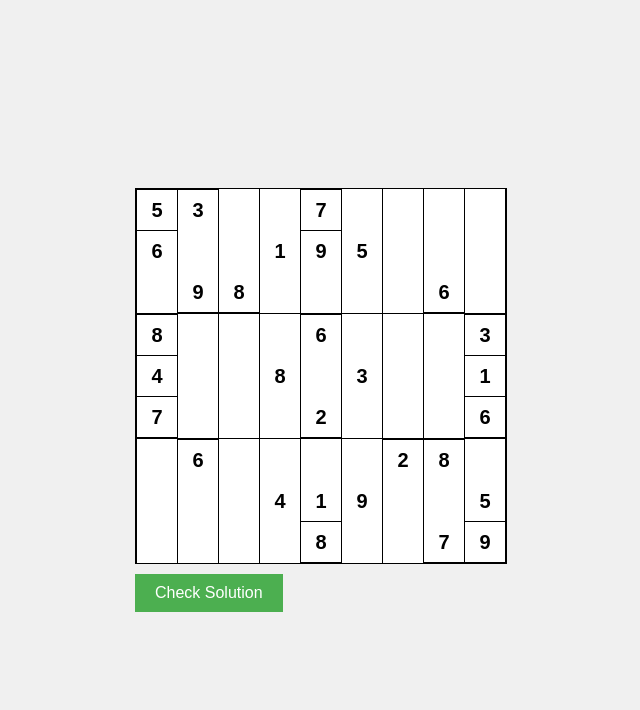
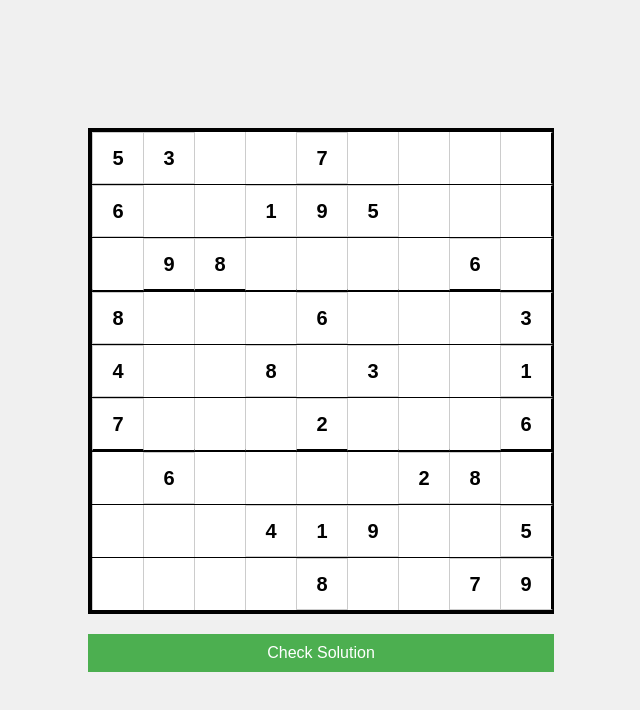
Before and after one commit to 22f3002758/sudoku, a plain HTML site: page index.html in a window 1280 px wide. Shown: the whole page, without its empty margins (319-959 px from the left). Drawn offline with Linux system fonts and the light colour scheme.

Commit message:
2nd commit

```diff
--- a/index.html
+++ b/index.html
@@ -16,20 +16,22 @@
         }
         .sudoku-container {
             display: grid;
-            grid-template-columns: repeat(9, 40px);
+            grid-template-columns: repeat(9, 50px);
             grid-gap: 1px;
             background-color: #000;
             border: 2px solid #000;
+            padding: 2px;
         }
         .cell {
-            width: 40px;
-            height: 40px;
+            width: 50px;
+            height: 50px;
             background-color: #fff;
             display: flex;
             justify-content: center;
             align-items: center;
             font-size: 20px;
             font-weight: bold;
+            border: 1px solid #ccc;
         }
         .cell input {
             width: 100%;
@@ -47,13 +49,15 @@
             border-bottom: 2px solid #000;
         }
         button {
-            margin-top: 10px;
+            margin-top: 20px;
             padding: 10px 20px;
             font-size: 16px;
             background-color: #4CAF50;
             color: white;
             border: none;
             cursor: pointer;
+            display: block;
+            width: 100%;
         }
         button:hover {
             background-color: #45a049;
@@ -89,9 +93,13 @@
                         cell.textContent = grid[i][j];
                     } else {
                         const input = document.createElement('input');
-                        input.type = 'number';
-                        input.min = 1;
-                        input.max = 9;
+                        input.type = 'text';
+                        input.maxLength = 1;
+                        input.addEventListener('input', function(e) {
+                            if (!/^[1-9]$/.test(e.target.value)) {
+                                e.target.value = '';
+                            }
+                        });
                         cell.appendChild(input);
                     }
                     container.appendChild(cell);
```
